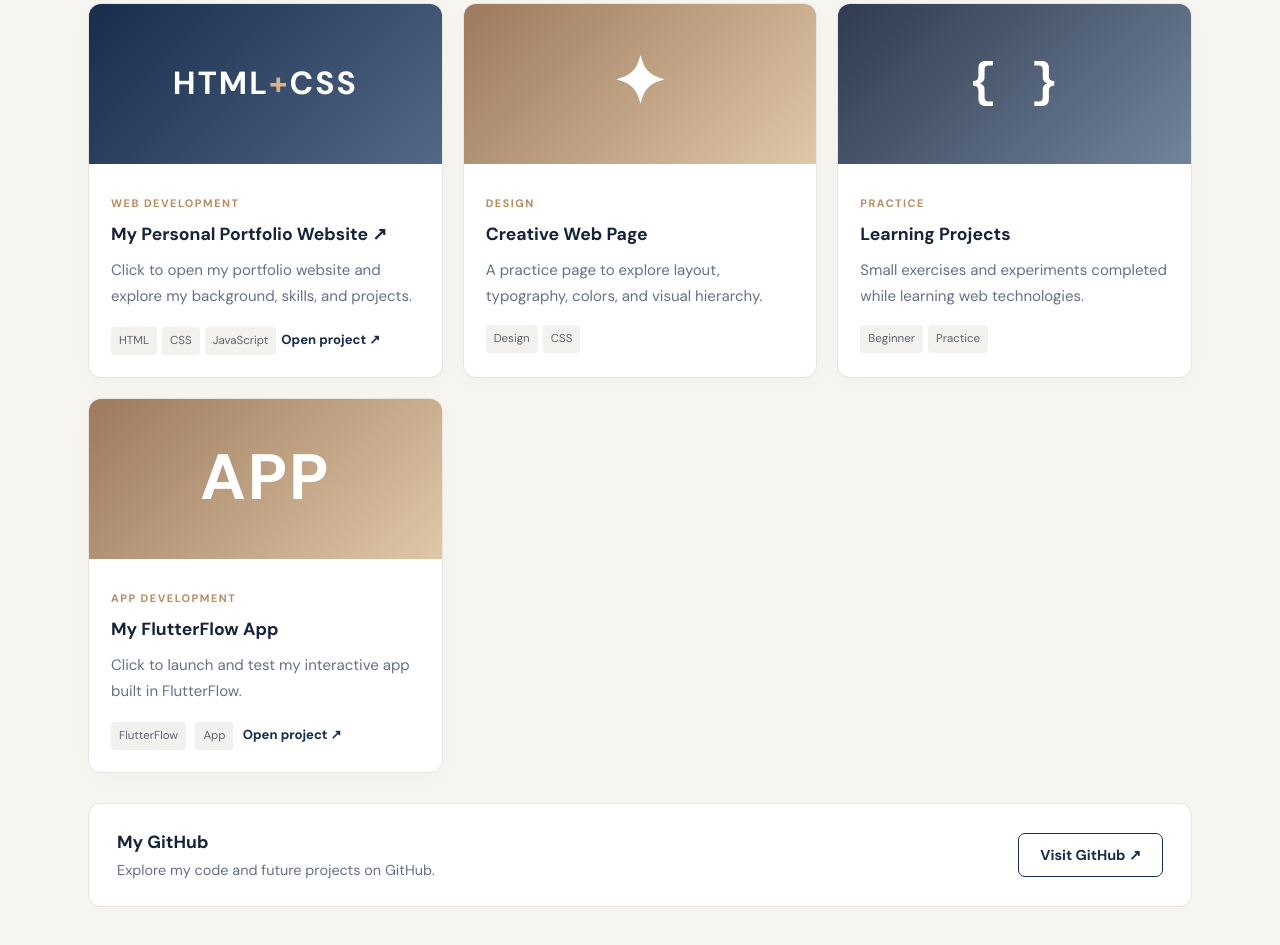
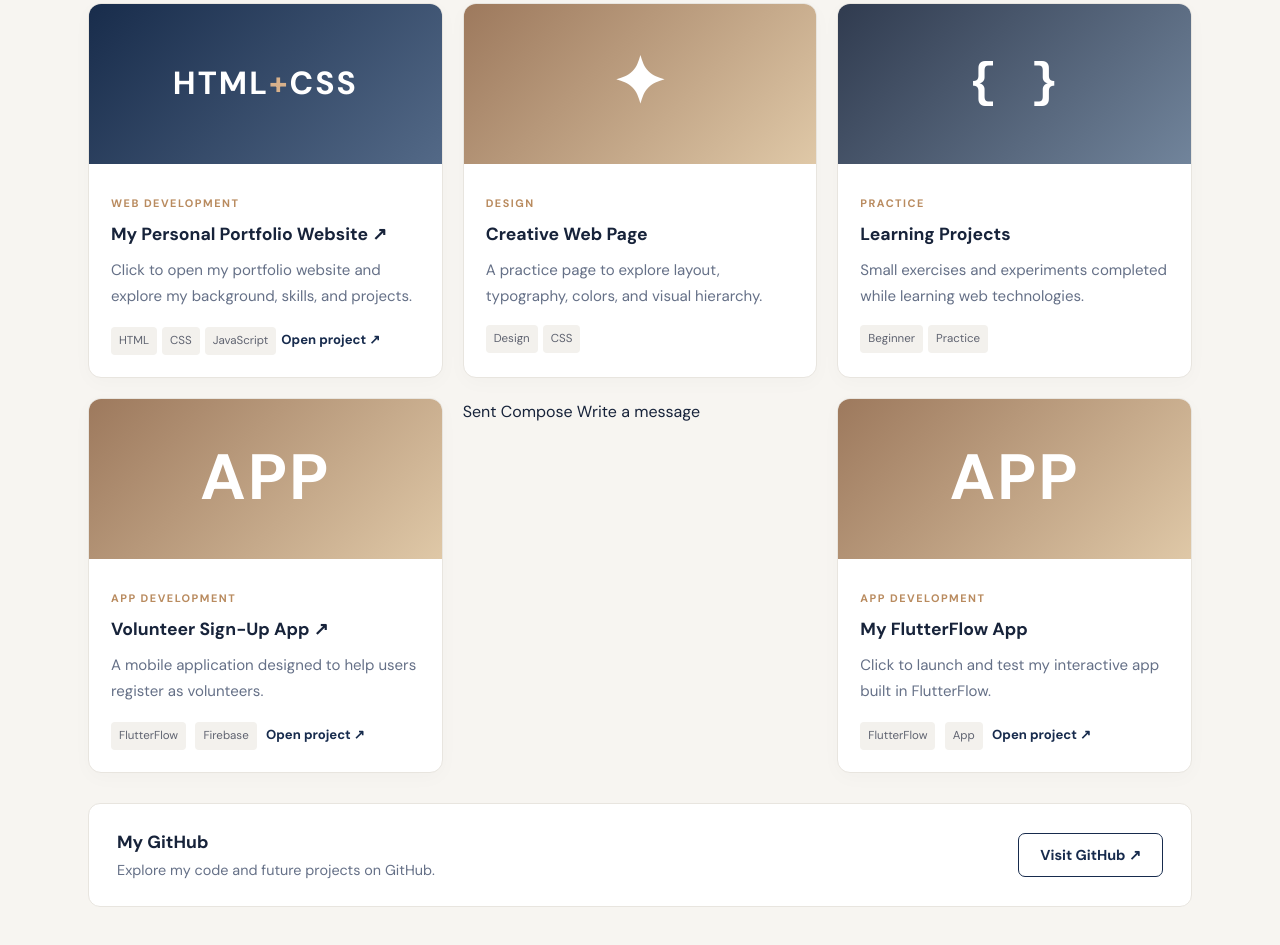
Before and after one commit to jhamylenesadinas/jhamylenesadinas.github.io, a plain HTML site: page index.html in a window 1280 px wide. Shown: the part 2562-3507 px from the top of the page. Drawn offline with nearby package versions, Linux system fonts and the light colour scheme.

Commit message:
Add Volunteer Sign-Up App project card
Added a new project card for a Volunteer Sign-Up App with relevant details and links.

```diff
--- a/index.html
+++ b/index.html
@@ -67,6 +67,30 @@
         </a>
         <article class="project-card"><div class="project-art art-two">✦</div><div class="project-content"><p class="project-type">DESIGN</p><h3>Creative Web Page</h3><p>A practice page to explore layout, typography, colors, and visual hierarchy.</p><span class="tag">Design</span><span class="tag">CSS</span></div></article>
         <article class="project-card"><div class="project-art art-three">{ }</div><div class="project-content"><p class="project-type">PRACTICE</p><h3>Learning Projects</h3><p>Small exercises and experiments completed while learning web technologies.</p><span class="tag">Beginner</span><span class="tag">Practice</span></div></article>
+        <a class="project-card project-link"
+   href="PASTE_YOUR_NEW_FLUTTERFLOW_SHARE_LINK_HERE"
+   target="_blank"
+   rel="noopener noreferrer">
+
+  <div class="project-art art-two">APP</div>
+
+  <div class="project-content">
+    <p class="project-type">APP DEVELOPMENT</p>
+    <h3>Volunteer Sign-Up App ↗</h3>
+    <p>
+      A mobile application designed to help users
+      register as volunteers.
+    </p>
+    <span class="tag">FlutterFlow</span>
+    <span class="tag">Firebase</span>
+    <span class="project-open">Open project ↗</span>
+  </div>
+</a>
+Sent
+Compose
+Write a message
+
+
        <a class="project-card project-link" href="https://app.flutterflow.io/project/volunteer-hub-in4mal" target="_blank" rel="noopener noreferrer" aria-label="Open My FlutterFlow App">
   <div class="project-art art-two">APP</div>
   <div class="project-content">
```
